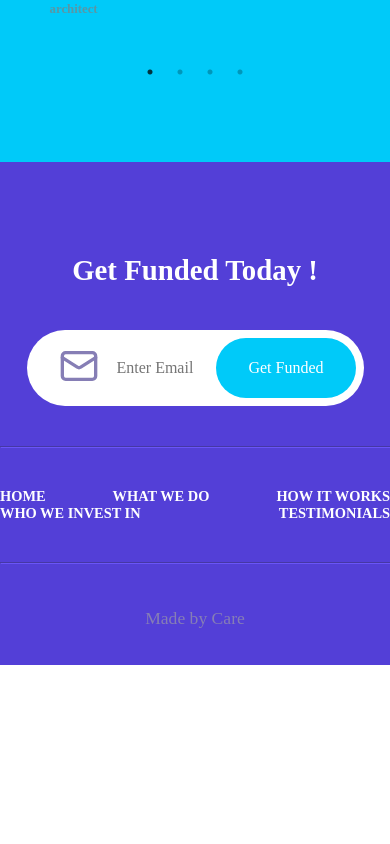
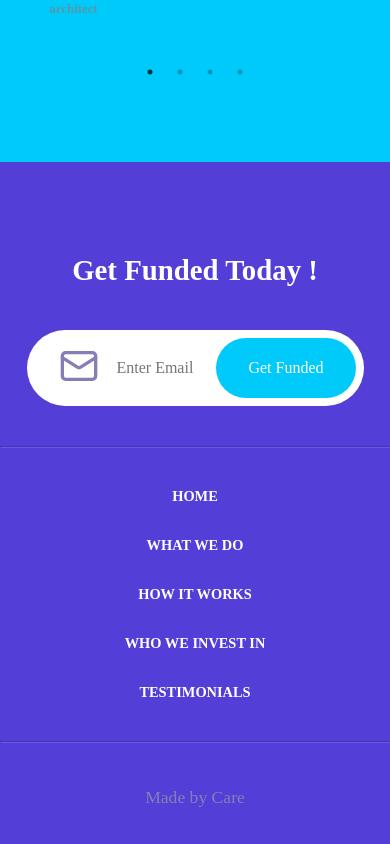
Before and after one commit to HimashaNethmini/Digital_Business, a Next.js app: page / in a window 390 px wide. Shown: the part 8826-9670 px from the top of the page. Before the commit the page ends 9491 px from the top, so only its background shows below. Built offline with nearby package versions, Linux system fonts and the light colour scheme.

Commit message:
made responsive

```diff
--- a/src/components/Footer/Footer.css
+++ b/src/components/Footer/Footer.css
@@ -37,3 +37,12 @@
     font-size: 0.9rem;
     font-weight: bold;
 }
+
+/*responsive */
+@media (max-width: 990px){
+    .f-menu{
+        flex-direction: column;
+        gap: 2rem;
+        align-items: center;
+    }
+}
```
